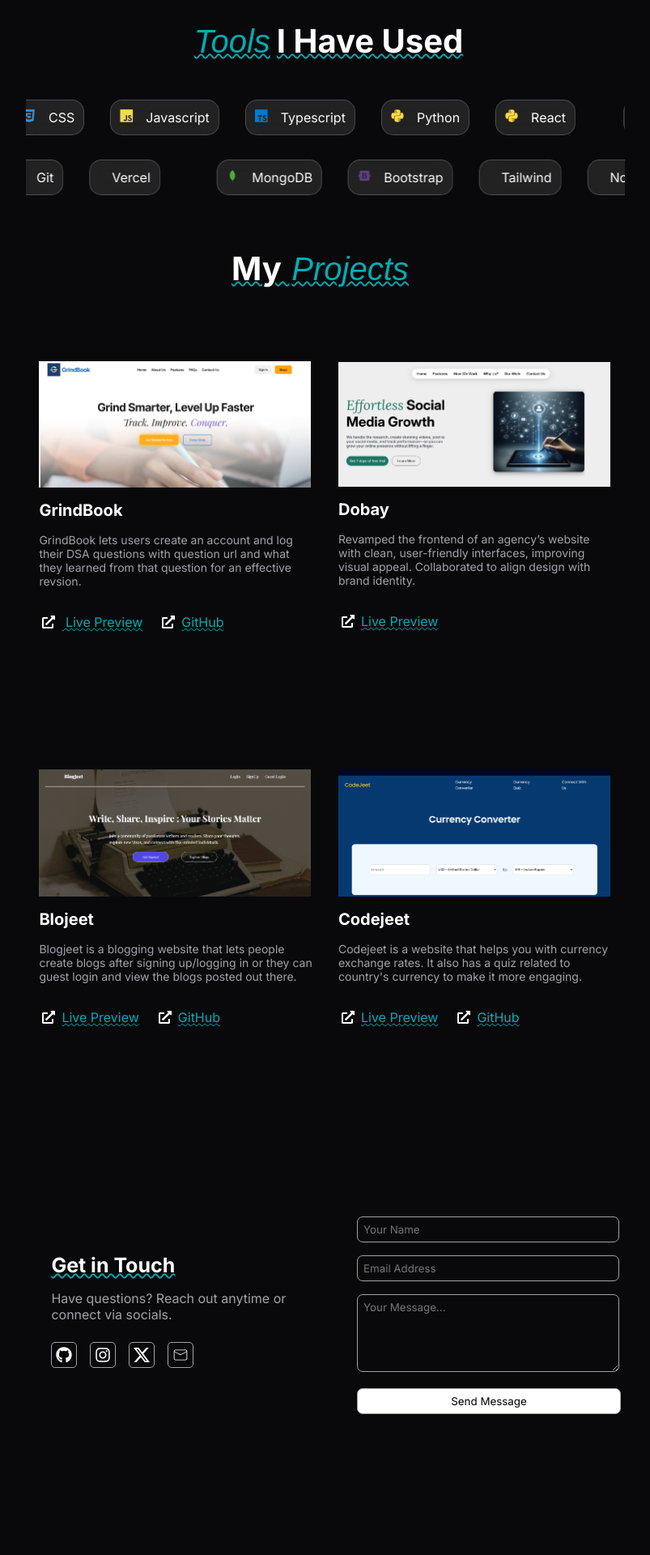
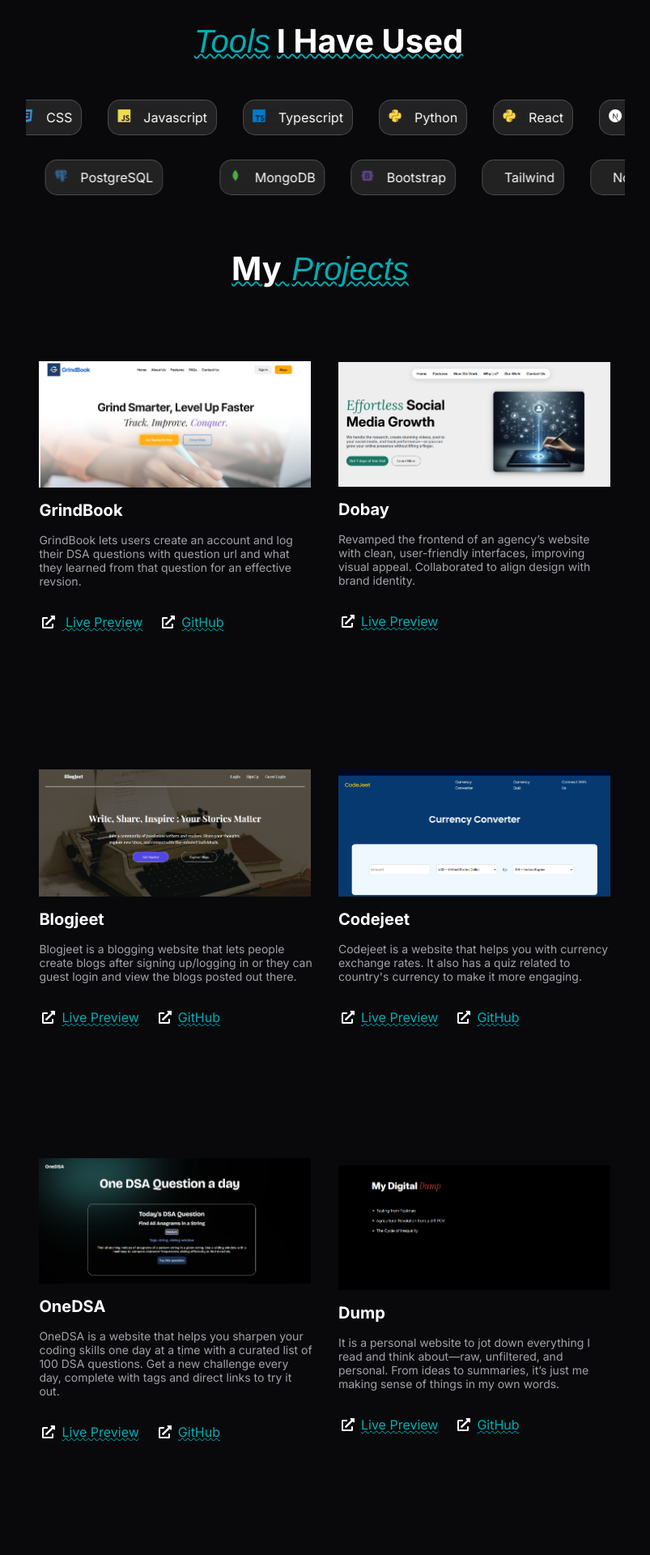
Before and after one commit to HarshJS30/portfolio, a React (Vite) app: page / in a window 1280 px wide. Shown: the part 740-2660 px from the top of the page at 81% size, without its empty margins (246-1049 px from the left). Before the commit the page ends 2580 px from the top, so only its background shows below. Built offline with nearby package versions, Linux system fonts and the light colour scheme; a web font is replaced by a local one.

Commit message:
added new projects and tech

```diff
--- a/src/Components/Projects.jsx
+++ b/src/Components/Projects.jsx
@@ -5,6 +5,8 @@ import pr1 from '../assets/pr1.png';
 import pr2 from '../assets/pr2.png';
 import pr3 from '../assets/pr3.png';
 import pr4 from '../assets/pr4.png';
+import pr5 from '../assets/pr5.png';
+import pr6 from '../assets/pr6.png';
 
 export default function Projects(){
     return(
@@ -32,7 +34,7 @@ export default function Projects(){
             <div className="project">
                 <div className="pro">
                     <img src={pr3}></img>
-                    <h4>Blojeet</h4>
+                    <h4>Blogjeet</h4>
                     <p>Blogjeet is a blogging website that lets people create blogs after signing up/logging in or they can guest login and view the blogs posted out there.</p>
                     <div className="links">
                         <a href="https://blogjeet.vercel.app/"><FaExternalLinkAlt />Live Preview</a>
@@ -49,6 +51,26 @@ export default function Projects(){
                     </div>
                 </div>
             </div>
+            <div className="project">
+                <div className="pro">
+                    <img src={pr5}></img>
+                    <h4>OneDSA</h4>
+                    <p>OneDSA is a website that helps you sharpen your coding skills one day at a time with a curated list of 100 DSA questions. Get a new challenge every day, complete with tags and direct links to try it out.</p>
+                    <div className="links">
+                        <a href="https://onedsa.vercel.app/"><FaExternalLinkAlt />Live Preview</a>
+                        <a href="https://github.com/HarshJS30/onedsa"><FaExternalLinkAlt />GitHub</a>
+                    </div>
+                </div>
+                <div className="pro">
+                    <img src={pr6}></img>
+                    <h4>Dump</h4>
+                    <p>It is a personal website to jot down everything I read and think about—raw, unfiltered, and personal. From ideas to summaries, it’s just me making sense of things in my own words.</p>
+                    <div className="links">
+                        <a href="https://dump-nine.vercel.app/"><FaExternalLinkAlt />Live Preview</a>
+                        <a href="https://github.com/HarshJS30/dump"><FaExternalLinkAlt />GitHub</a>
+                    </div>
+                </div>
+            </div>
         </section>
     )
 }
--- a/src/Components/Tool.jsx
+++ b/src/Components/Tool.jsx
@@ -31,6 +31,14 @@ export default function Tools() {
                     <i class="devicon-python-plain colored"></i>
                     <p>React</p>
                 </div>
+                <div className="tool">
+                    <i class="devicon-nextjs-plain"></i>
+                    <p>NextJS</p>
+                </div>
+                <div className="tool">
+                    <i class="devicon-supabase-plain colored"></i>
+                    <p>Supabase</p>
+                </div>
             </Marquee>
             <Marquee pauseOnHover="true" direction="right" className="mar2" speed={30}>
                 <div className="tool">
@@ -54,7 +62,8 @@ export default function Tools() {
                     <p>Express.js</p>
                 </div>
                 <div className="tool">
-                    <p>Zod</p>
+                    <i class="devicon-prisma-original colored"></i>
+                    <p>Prisma</p>
                 </div>
                 <div className="tool">
                     <i class="devicon-git-plain colored"></i>
@@ -64,6 +73,10 @@ export default function Tools() {
                     <i class="devicon-vercel-original"></i>
                     <p>Vercel</p>
                 </div>
+                <div className="tool">
+                    <i class="devicon-postgresql-plain colored"></i>
+                    <p>PostgreSQL</p>
+                </div>
             </Marquee>
         </section>
     );
--- a/src/assets/navbar.css
+++ b/src/assets/navbar.css
@@ -316,6 +316,7 @@ u.custom-underline .underline-svg path {
   }
   .contact{
     flex-direction: column;
+    top: 80px;
   }
 }
 /* Add to navbar.css */
```
Also changed, not shown: src/assets/pr5.png (added), src/assets/pr6.png (added).
